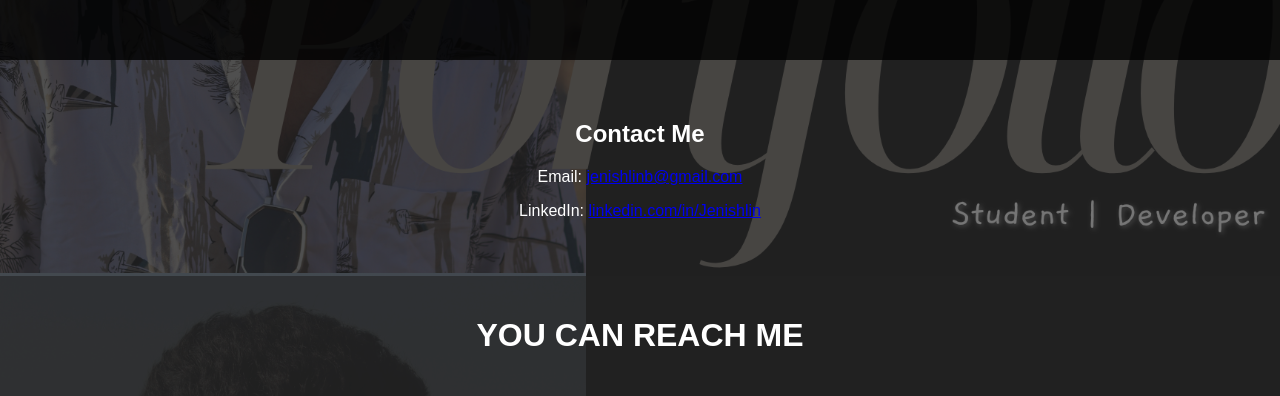
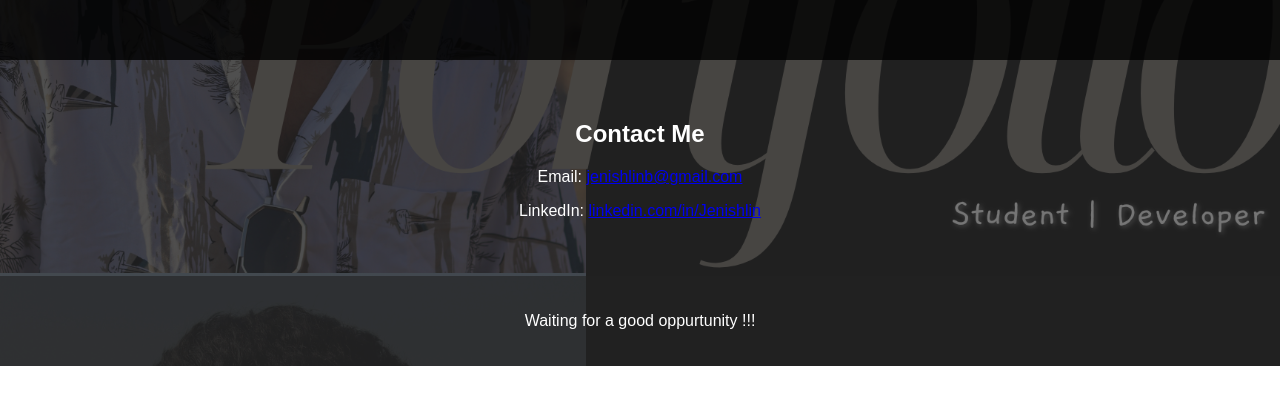
Before and after one commit to jenishlin-2523/Portfolio, a plain HTML site: page index.html in a window 1280 px wide. Shown: the part 2127-2523 px from the top of the page. After the commit the page ends 2493 px from the top, so only its background shows below. Drawn offline with Linux system fonts and the light colour scheme.

Commit message:
finished

```diff
--- a/index.html
+++ b/index.html
@@ -128,8 +128,7 @@
     </section>
 
     <footer>
-        <h1>YOU CAN REACH ME</h1>
-
+     <p> Waiting for a good oppurtunity !!!</p>
     </footer>
 
 </body>
```
